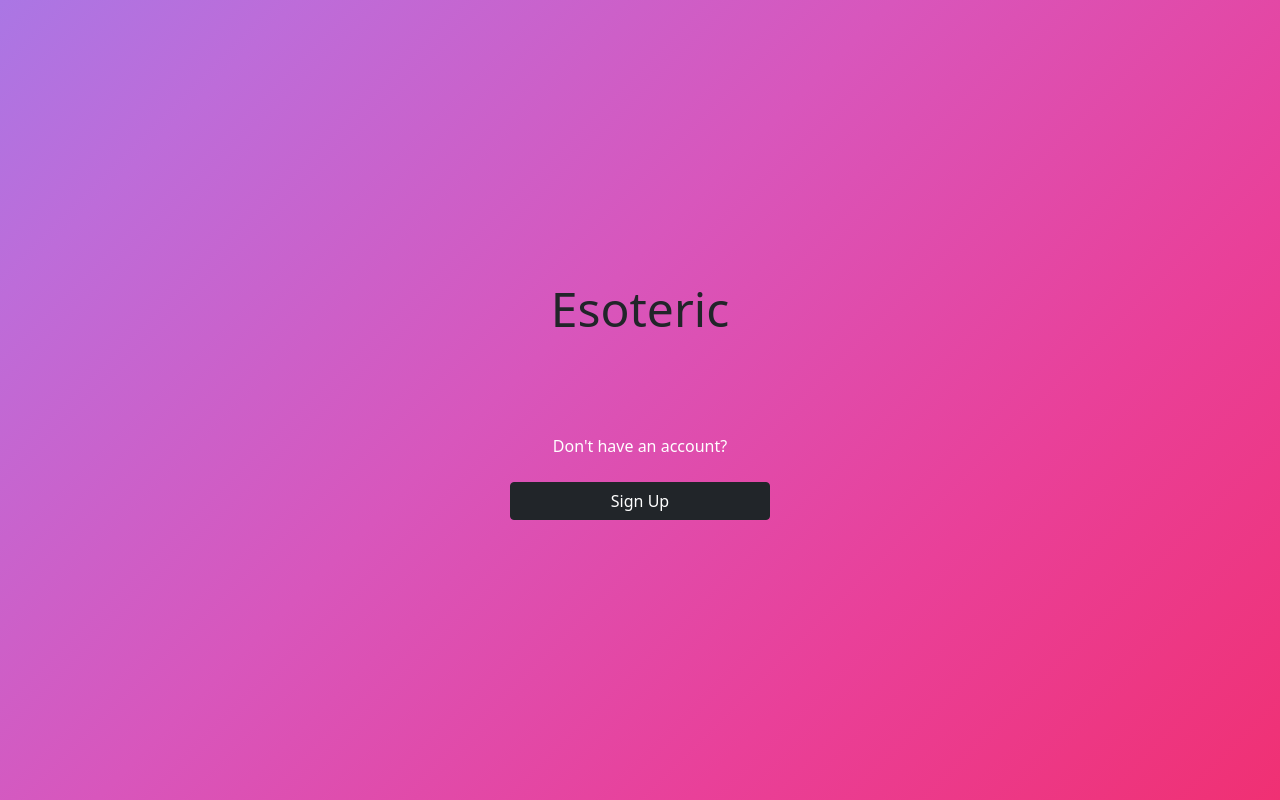
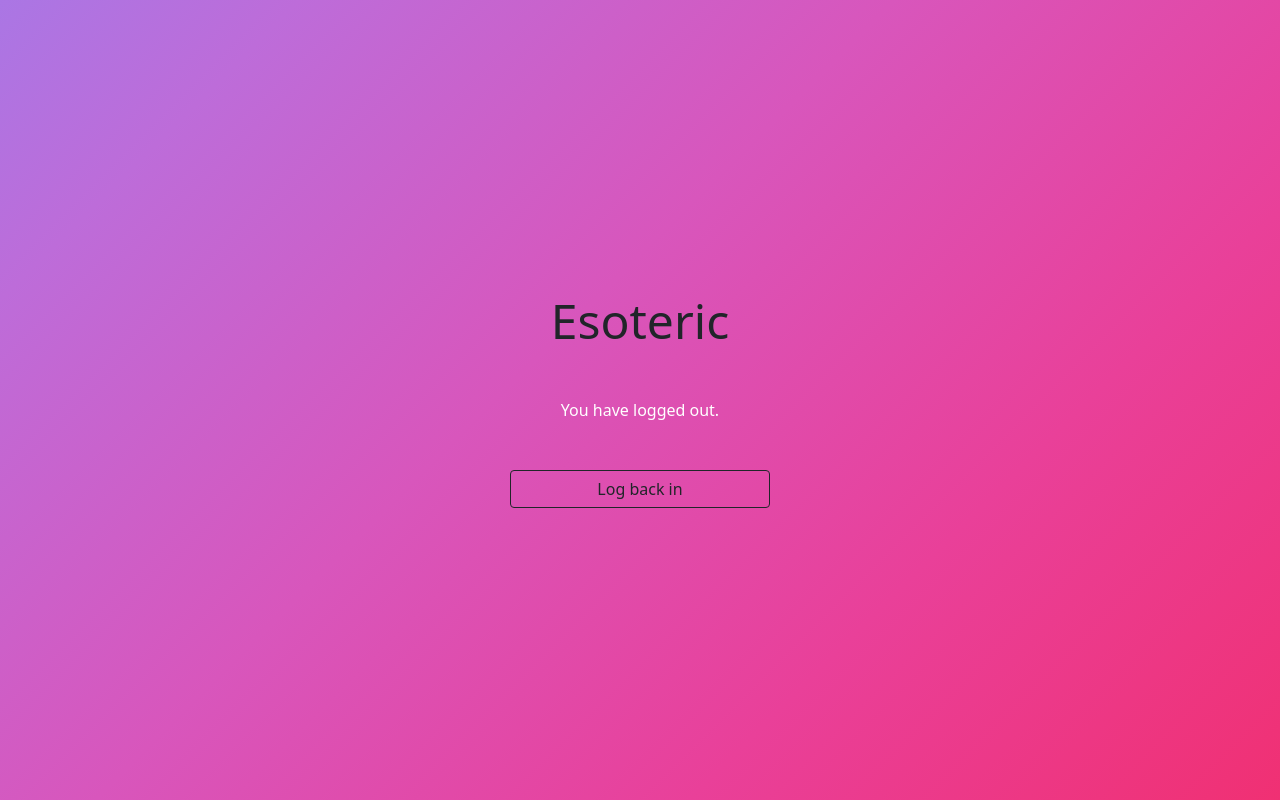
Before and after one commit to levpopov1/esoteric-cards-react, a React (Create React App) app: page /auth/logout in a window 1280 px wide. Built offline with nearby package versions, Linux system fonts and the light colour scheme; no server answers.

Commit message:
adds logout route

```diff
--- a/src/views/Auth.jsx
+++ b/src/views/Auth.jsx
@@ -1,6 +1,6 @@
-import { useState } from 'react';
+import { useState, useEffect } from 'react';
 import { useDispatch } from 'react-redux';
-import { Switch, Route, Redirect, useHistory } from 'react-router-dom';
+import { Switch, Route, Redirect, useHistory, useLocation } from 'react-router-dom';
 import { setAccessToken, clearAccessToken } from '../redux/slices/userSlice';
 
 // API
@@ -59,8 +59,19 @@ const checkValidation = (e, value, ref) => {
 function Auth() {
 
   const [showRegisterForm, setShowRegisterForm] = useState(false);
+  const [justLoggedOut, setJustLoggedOut] = useState(false);
   const history = useHistory();
+  const location = useLocation()
   const dispatch = useDispatch();
+
+  useEffect(() => {
+    if(location.pathname === "/auth/logout"){
+      setShowRegisterForm(true);
+      setJustLoggedOut(true);
+      return;
+    }
+    setJustLoggedOut(false);
+  }, [location])
 
   const handleRedirect = () => {
     if(showRegisterForm){
@@ -186,15 +197,27 @@ function Auth() {
                   formValidationUI={formValidationUI}
                 />
               </Route>
+              <Route path="/auth/logout">
+                <p className="text-center text-white mb-5">You have logged out.</p>
+              </Route>
             </Switch>
+            {
+              justLoggedOut ?
+              <div className="d-grid gap-2 px-5 text-center text-white">
+                <button id="redirect" className="btn btn-outline-dark" onClick={handleRedirect}>
+                  Log back in
+                </button>
+              </div>
+              :
               <div className="d-grid gap-2 px-5 text-center text-white">
                 <p className="mb-3 mt-5">
                   {showRegisterForm ? "Already have an account?" : "Don't have an account?"}
                 </p>
-              <button id="register" className="btn btn-dark" onClick={handleRedirect}>
+                <button id="redirect" className="btn btn-dark" onClick={handleRedirect}>
                   {showRegisterForm ? "Log in" : "Sign Up"}
                 </button>
               </div>
+            }
           </div>
         </div>
       </div>
```
Lines whose indentation alone changed are shown as unchanged.
